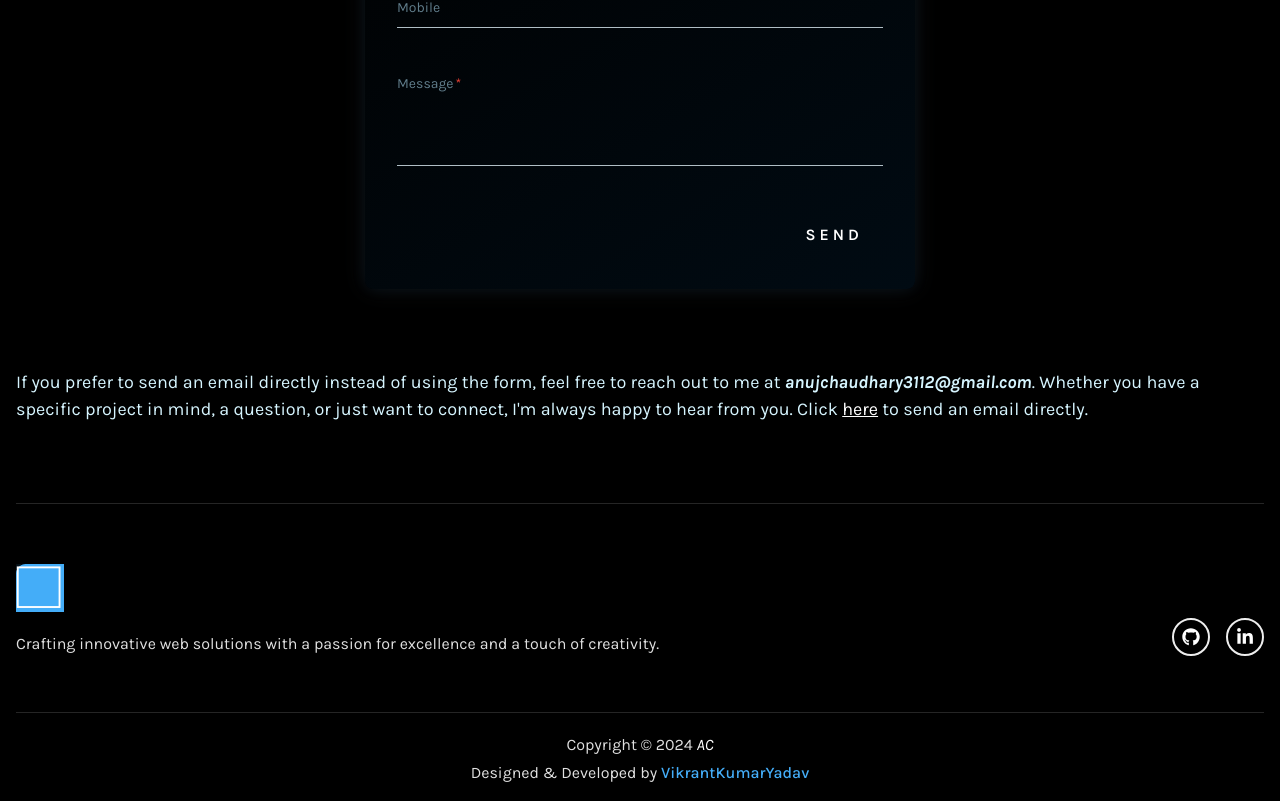
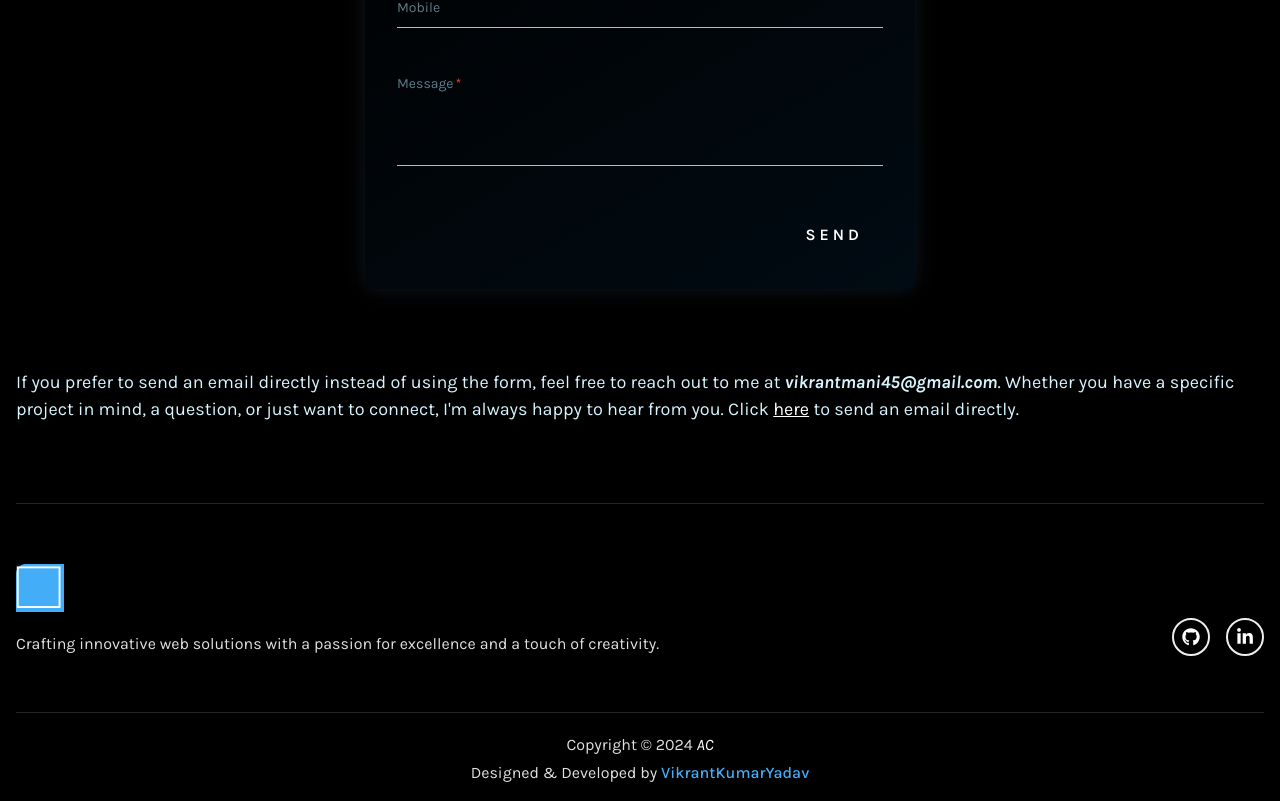
Before and after one commit to vickky122/vikrant_portfolio, a React (Vite) app: page /contact in a window 1280 px wide. Shown: the part 1087-1888 px from the top of the page. Built offline with nearby package versions, Linux system fonts and the light colour scheme.

Commit message:
contact update

```diff
--- a/src/components/Contact/Contact.jsx
+++ b/src/components/Contact/Contact.jsx
@@ -146,7 +146,7 @@ function Contact() {
             </Button>
           </DialogFooter>
         </Dialog>
-        <p className='text-accent my-20'>If you prefer to send an email directly instead of using the form, feel free to reach out to me at <span className='font-bold italic'>anujchaudhary3112@gmail.com</span>. Whether you have a specific project in mind, a question, or just want to connect, I'm always happy to hear from you. Click <a href="mailto:anujchaudhary3112@gmail.com" className='text-white underline'>here</a> to send an email directly.</p>
+        <p className='text-accent my-20'>If you prefer to send an email directly instead of using the form, feel free to reach out to me at <span className='font-bold italic'>vikrantmani45@gmail.com</span>. Whether you have a specific project in mind, a question, or just want to connect, I'm always happy to hear from you. Click <a href="mailto:vikrantmani45@gmail.com" className='text-white underline'>here</a> to send an email directly.</p>
         <hr className="border-[#ffffff25] my-5" />
       </section>
     </>
```
